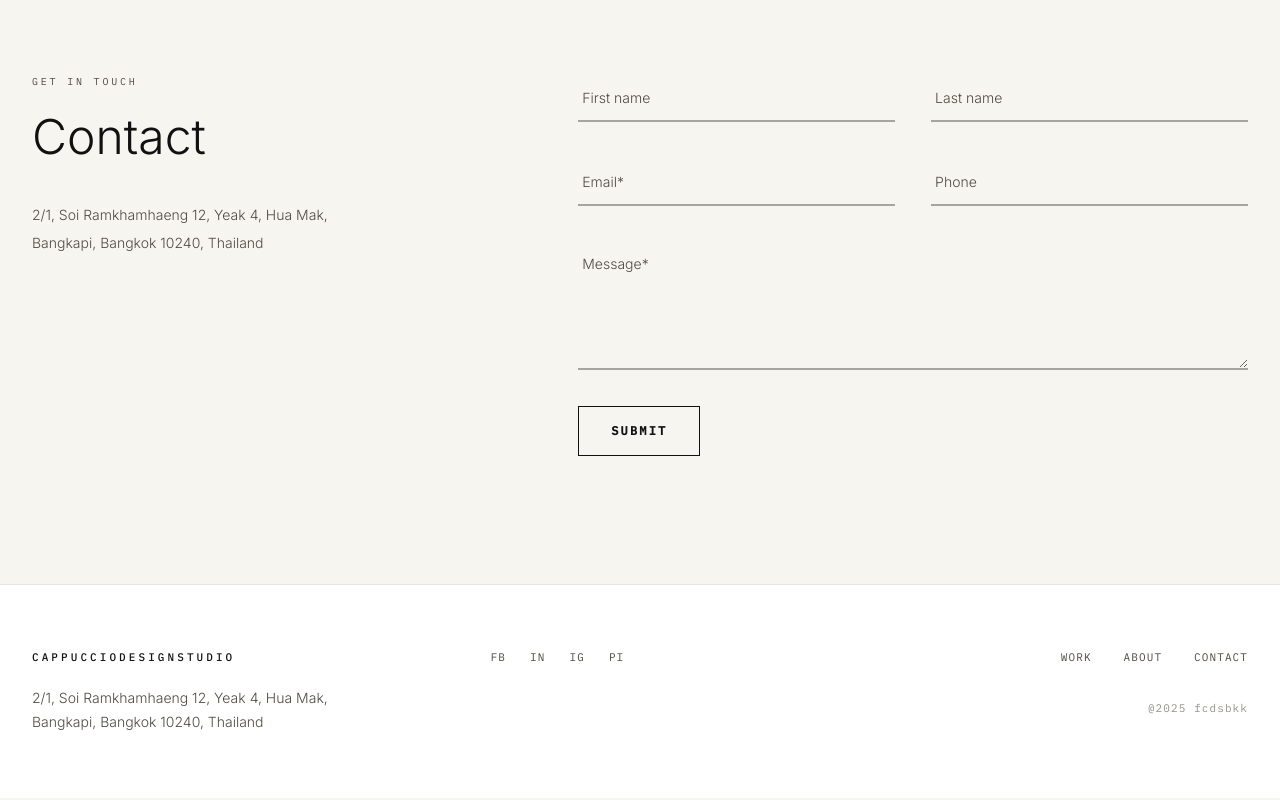
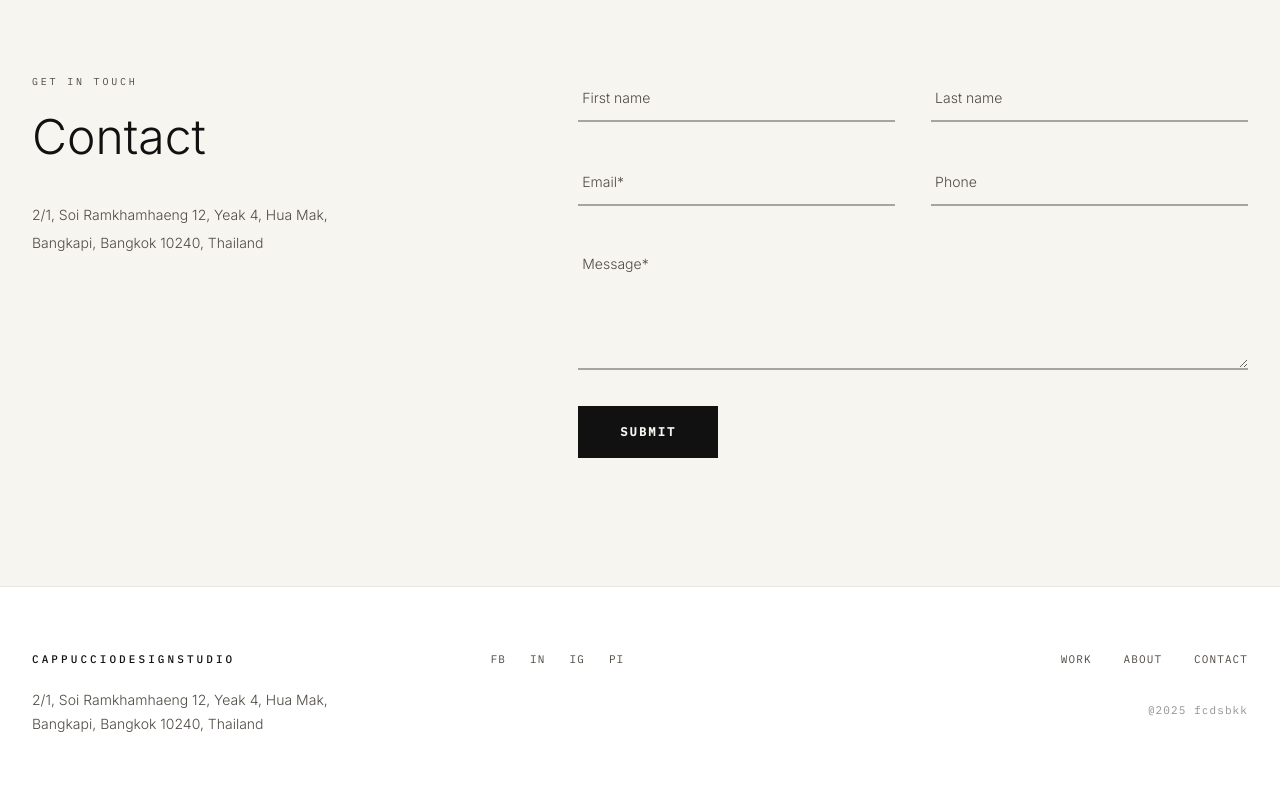
Before and after one commit to francesco-bkk/francesco-cappuccio-portfolio, a Next.js app: page / in a window 1280 px wide. Shown: the part 5214-6014 px from the top of the page. Built offline with nearby package versions, Linux system fonts and the light colour scheme.

Commit message:
Strengthen contact submit button

```diff
--- a/app/page.tsx
+++ b/app/page.tsx
@@ -241,7 +241,7 @@ export default function Home() {
               placeholder="Message*"
             />
             <button
-              className="w-full justify-self-stretch border border-ivory px-8 py-4 font-mono text-xs font-semibold uppercase tracking-[0.18em] text-ivory transition-colors duration-300 hover:bg-ivory hover:text-obsidian sm:w-auto sm:justify-self-start"
+              className="w-full justify-self-stretch border-2 border-ivory bg-ivory px-8 py-4 font-mono text-xs font-semibold uppercase tracking-[0.18em] text-obsidian transition-colors duration-300 hover:bg-transparent hover:text-ivory sm:w-auto sm:justify-self-start sm:px-10"
               type="button"
             >
               Submit
```
